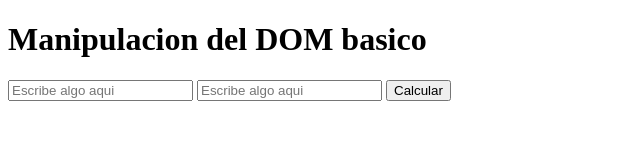
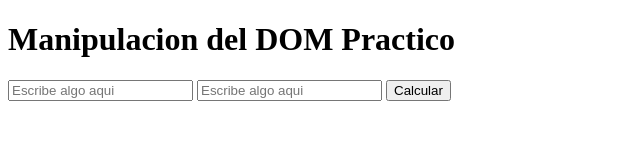
Before and after one commit to isaacot/Aprendiendo-javascript, a plain HTML site: page index.html in a window 1280 px wide. Shown: the full height of the page, 0-640 px from the left. Drawn offline with Linux system fonts and the light colour scheme.

Commit message:
Verificando los cambios

```diff
--- a/index.html
+++ b/index.html
@@ -8,7 +8,7 @@
 </head>
 <body>
 
-    <h1>Manipulacion del DOM basico</h1>
+    <h1>Manipulacion del DOM Practico</h1>
 
  <form>
     <input id="Calculo1" placeholder="Escribe algo aqui"/>
```
